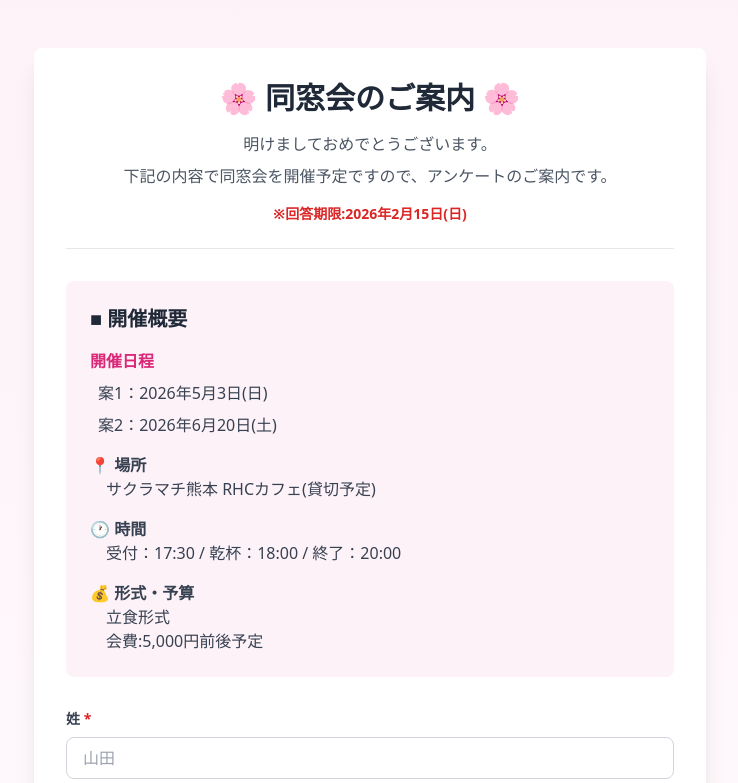
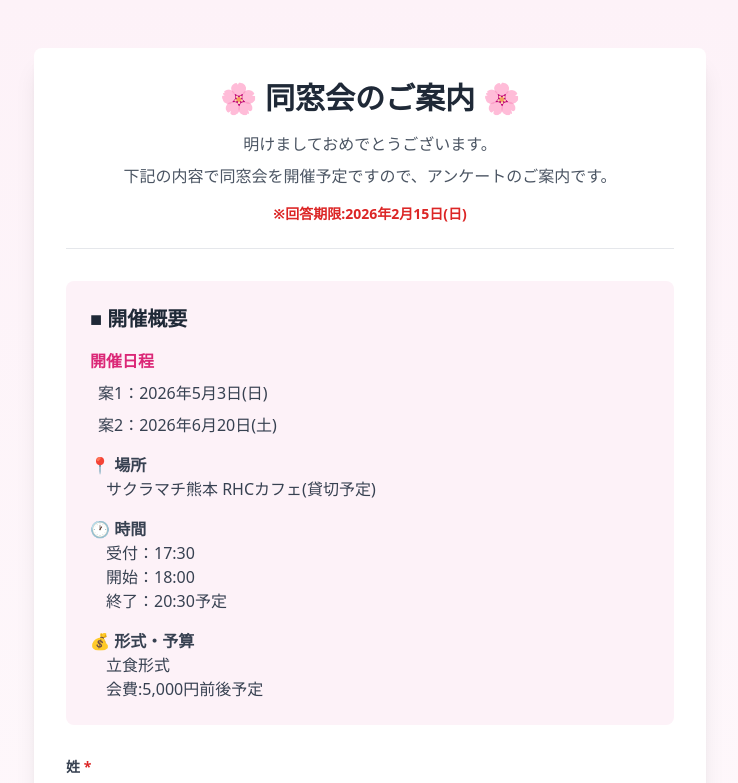
Before and after one commit to Hapiemon/dosokai, a Next.js app: page / in a window 1280 px wide. Shown: the top 783 px of the page, without its empty margins (270-1008 px from the left). Built offline with nearby package versions, Linux system fonts and the light colour scheme.

Commit message:
開催日程の時間表示を修正し、受付、開始、終了の時間を明確化

```diff
--- a/app/page.tsx
+++ b/app/page.tsx
@@ -108,7 +108,9 @@ export default function Home() {
               </div>
               <div>
                 <p className="font-semibold">🕐 時間</p>
-                <p className="ml-4">受付：17:30 / 乾杯：18:00 / 終了：20:00</p>
+                <p className="ml-4">受付：17:30</p>
+                <p className="ml-4">開始：18:00</p>
+                <p className="ml-4">終了：20:30予定</p>
               </div>
               <div>
                 <p className="font-semibold">💰 形式・予算</p>
```
